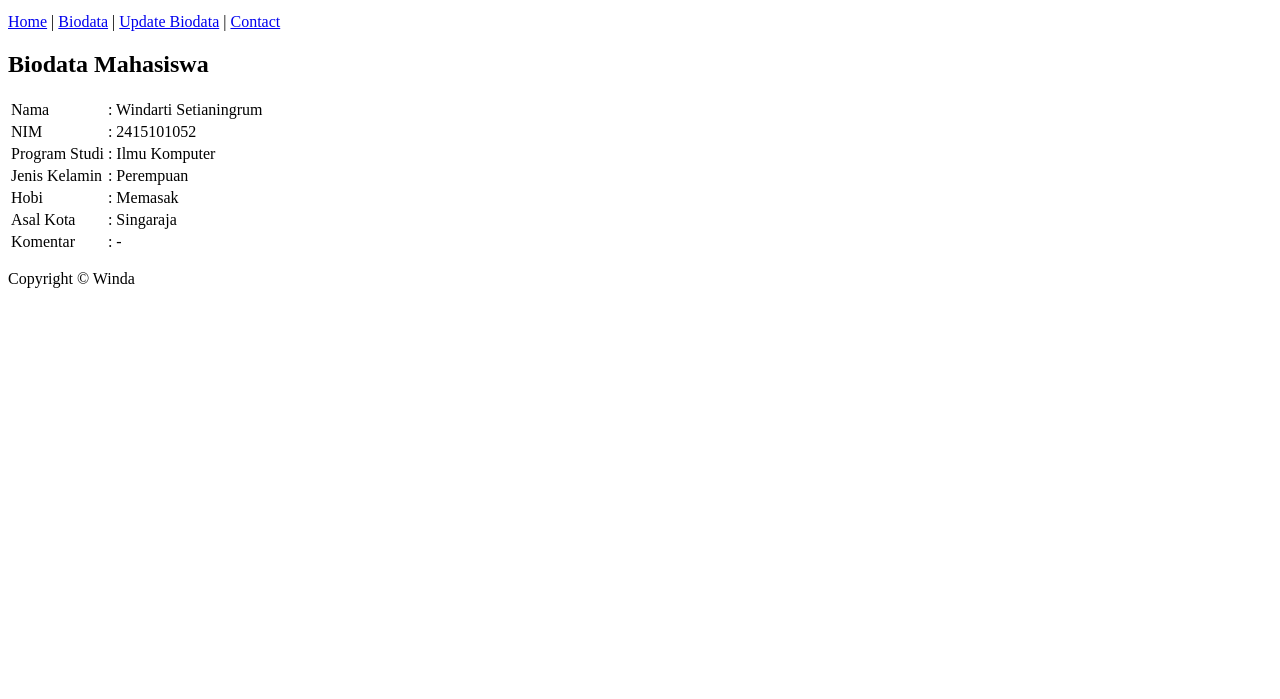
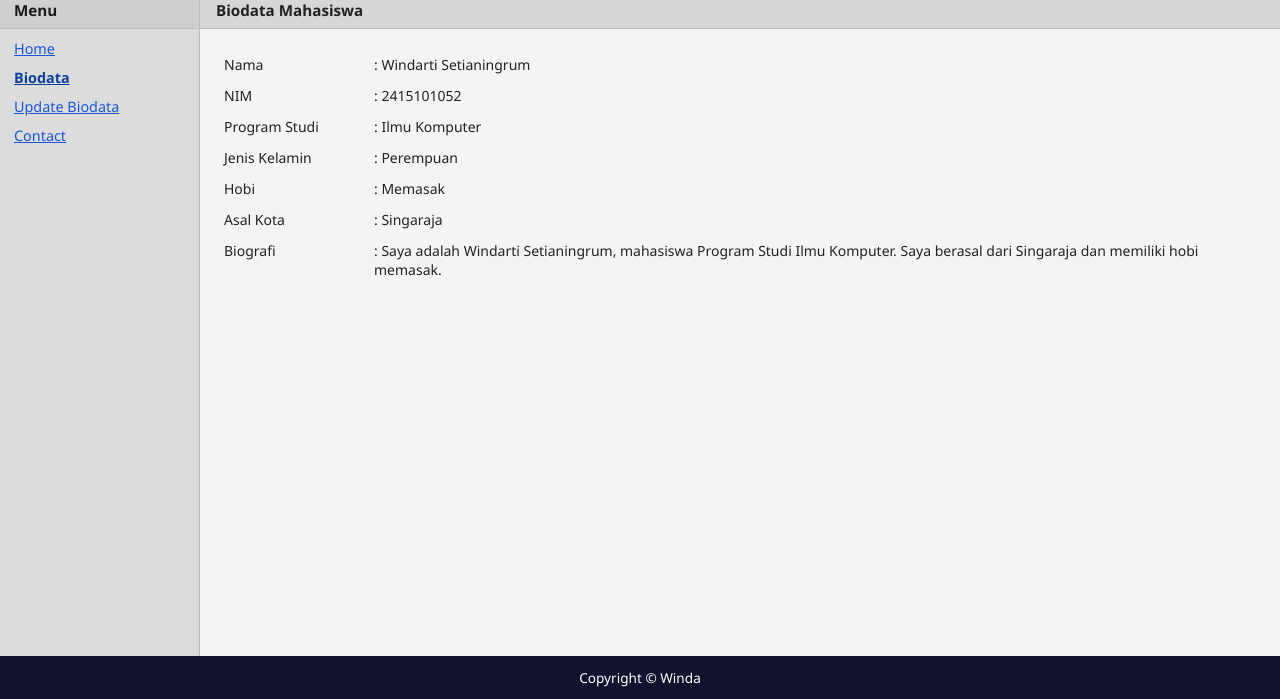
Before and after one commit to winda-52/webtask1, a plain HTML site: page biodata.html in a window 1280 px wide. Shown: the part 101-800 px from the top of the page. Drawn offline with Linux system fonts and the light colour scheme.

Commit message:
Update biodata.html

```diff
--- a/biodata.html
+++ b/biodata.html
@@ -5,66 +5,104 @@
     <meta name="viewport" content="width=device-width, initial-scale=1.0">
     <meta name="description" content="Biodata Mahasiswa">
     <title>Biodata - Sistem Informasi Pendataan Mahasiswa</title>
+    <link rel="stylesheet" href="assets/style.css">
 </head>
-
 <body>
 
-    <header>
+    <header class="site-header">
+        <div class="brand">
+
+            <img src="assets/logoundiksha.png" alt="Logo Undiksha" class="logo">
+
+            <div>
                 <h1>Selamat Datang</h1>
                 <p>Sistem Informasi Pendataan Mahasiswa</p>
+            </div>
 
-        <nav>
-            <a href="index.html">Home</a> |
-            <a href="biodata.html">Biodata</a> |
-            <a href="update_biodata.html">Update Biodata</a> |
-            <a href="contact.html">Contact</a>
+        </div>
+
+        <nav class="top-nav">
+            <a href="#logout">Logout</a>
         </nav>
     </header>
 
-    <main>
-        <h2>Biodata Mahasiswa</h2>
+    <div class="layout">
 
-        <table>
+        <aside class="sidebar">
+
+            <h2>Menu</h2>
+
+            <nav>
+                <ul>
+                    <li><a href="index.html">Home</a></li>
+                    <li><a href="biodata.html" class="active">Biodata</a></li>
+                    <li><a href="update_biodata.html">Update Biodata</a></li>
+                    <li><a href="contact.html">Contact</a></li>
+                </ul>
+            </nav>
+
+        </aside>
+
+        <main class="content">
+
+            <h2 class="content-title">Biodata Mahasiswa</h2>
+
+            <div class="content-body">
+
+                <table style="width:100%; border-collapse: collapse;">
+
                     <tbody>
+
                         <tr>
-                    <td>Nama</td>
-                    <td>: Windarti Setianingrum</td>
+                            <td style="width:150px; padding:6px 0;">Nama</td>
+                            <td style="padding:6px 0;">: Windarti Setianingrum</td>
                         </tr>
 
                         <tr>
-                    <td>NIM</td>
-                    <td>: 2415101052</td>
+                            <td style="padding:6px 0;">NIM</td>
+                            <td style="padding:6px 0;">: 2415101052</td>
                         </tr>
 
                         <tr>
-                    <td>Program Studi</td>
-                    <td>: Ilmu Komputer</td>
+                            <td style="padding:6px 0;">Program Studi</td>
+                            <td style="padding:6px 0;">: Ilmu Komputer</td>
                         </tr>
 
                         <tr>
-                    <td>Jenis Kelamin</td>
-                    <td>: Perempuan</td>
+                            <td style="padding:6px 0;">Jenis Kelamin</td>
+                            <td style="padding:6px 0;">: Perempuan</td>
                         </tr>
 
                         <tr>
-                    <td>Hobi</td>
-                    <td>: Memasak</td>
+                            <td style="padding:6px 0;">Hobi</td>
+                            <td style="padding:6px 0;">: Memasak</td>
                         </tr>
 
                         <tr>
-                    <td>Asal Kota</td>
-                    <td>: Singaraja</td>
+                            <td style="padding:6px 0;">Asal Kota</td>
+                            <td style="padding:6px 0;">: Singaraja</td>
                         </tr>
 
                         <tr>
-                    <td>Komentar</td>
-                    <td>: -</td>
+                            <td style="padding:6px 0; vertical-align:top;">Biografi</td>
+                            <td style="padding:6px 0;">
+                                : Saya adalah Windarti Setianingrum, mahasiswa
+                                Program Studi Ilmu Komputer. Saya berasal dari
+                                Singaraja dan memiliki hobi memasak.
+                            </td>
                         </tr>
+
                     </tbody>
+
                 </table>
+
+            </div>
+
         </main>
 
-    <footer>
+    </div>
+
+    <footer class="site-footer">
         <p>Copyright &copy; Winda</p>
     </footer>
 
```
Lines whose indentation alone changed are shown as unchanged.
